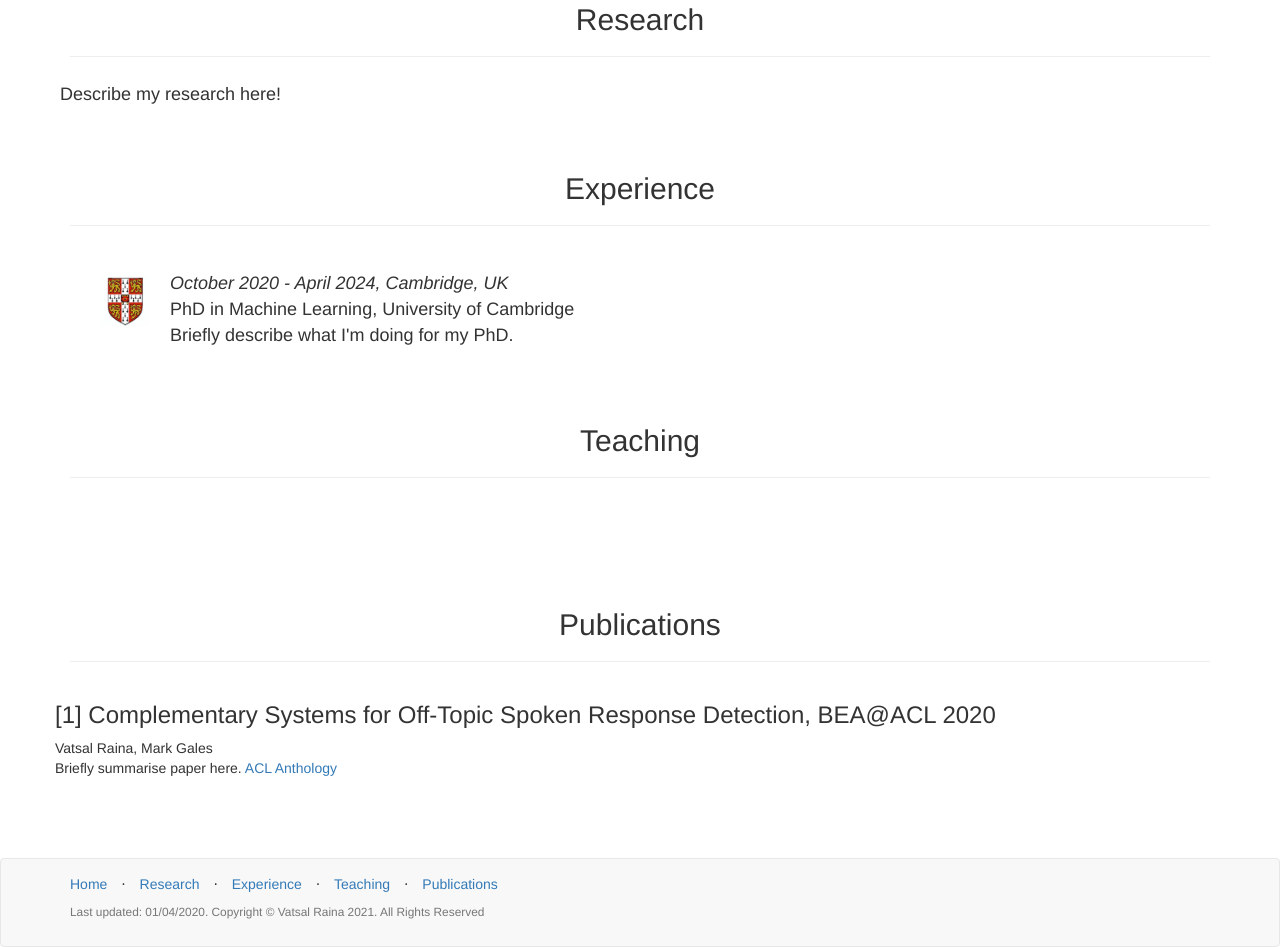
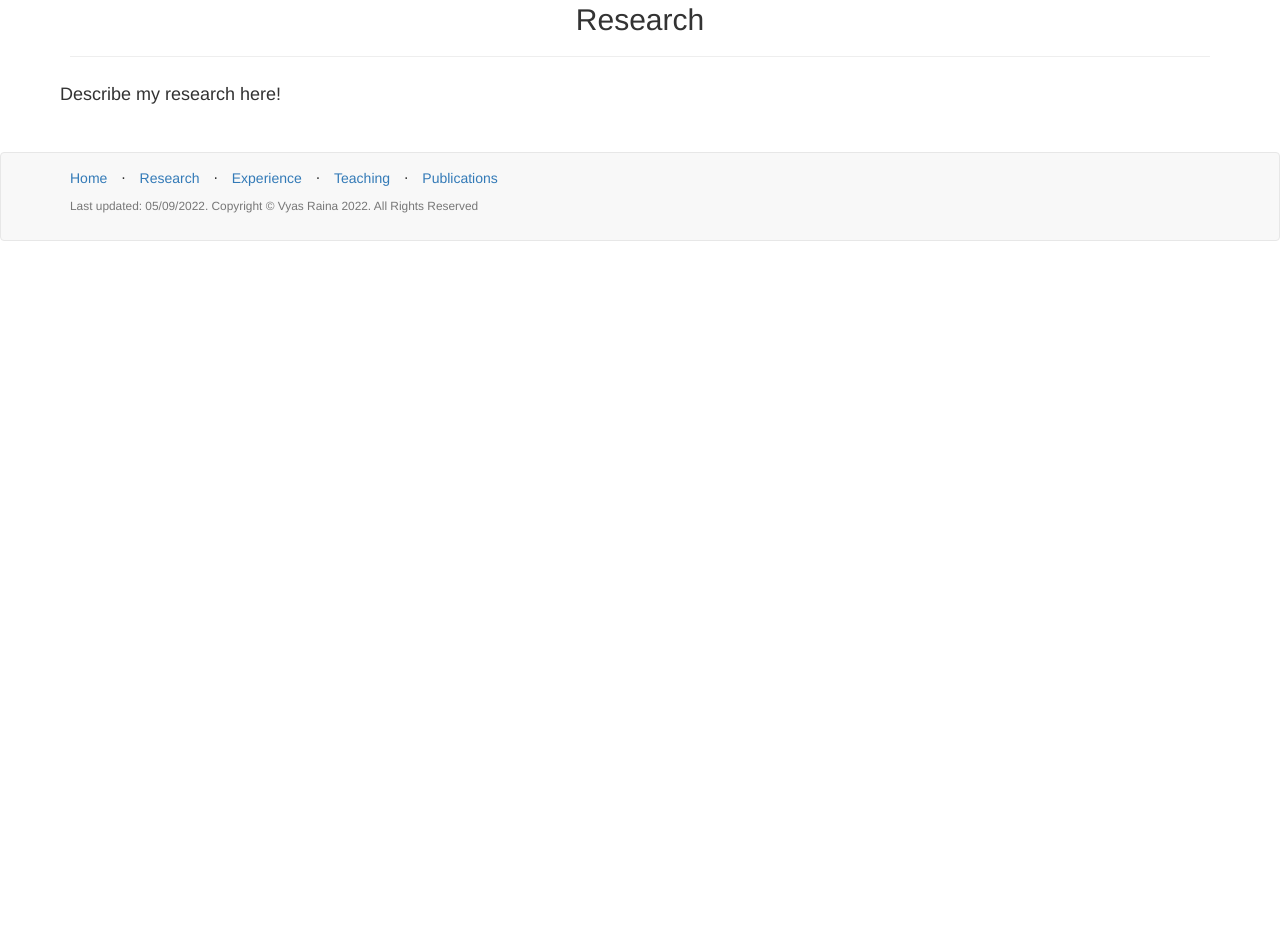
Before and after one commit to rainavyas/rainavyas.github.io, a plain HTML site: page index.html in a window 1280 px wide. Shown: the part 507-1454 px from the top of the page. After the commit the page ends 800 px from the top, so only its background shows below. Drawn offline with nearby package versions, Linux system fonts and the light colour scheme.

Commit message:
Update index.html

```diff
--- a/index.html
+++ b/index.html
@@ -73,7 +73,7 @@
     </section>
 
 
-    <section id="Publications">
+    <section id="News">
         <div class="content-section-a">
             <div class="container">
                 <h2 style="text-align:center">Research</h2>
@@ -93,171 +93,7 @@
         </div>
     </section>
 
-    <section id="about">
-        <div class="content-section-a">
-            <div class="container">
-                <h2 style="text-align:center">Experience</h2>
-                <hr>
-                <div class="row">
-		  <div class="fullcolumn">
-<p>
-<ul style="list-style-type:none;">
-<li>
-	<div class='timeline-item'>
-		<img class='timeline-image'  src="assets/uoc.jpg" width="50" height="50" float="left">
-		<div class='timeline-text'>
-			<p>
-			<i>October 2020 - April 2024, Cambridge, UK</i> <br/>
-			PhD in Machine Learning, University of Cambridge <br/>
-            Briefly describe what I'm doing for my PhD.
-        </p>
-		</div>
-	</div>
-</li>
-<!-- <li>
-	<div class='timeline-item'>
-		<img class='timeline-image' src="assets/google.png" width="50" height="50" float="left">
-		<div class='timeline-text'>
-			<p>
-			<i>June 2020 - September 2020, Remote</i> <br/>
-			Research Intern, Google Health <br/>
-			Worked on robust and efficient ensemble models with Dustin Tran, Andrew M. Dai and Balaji Lakshminarayanan.
-			</p>
-		</div>
-	</div>
-</li>
-<li>
-	<div class='timeline-item'>
-		<img class='timeline-image'  src="assets/google.png" width="50" height="50" float="left">
-		<div class='timeline-text'>
-			<p>
-			<i>June 2019 - September 2019, Cambridge, MA</i> <br/>
-			Research Intern, Google Brain<br/>
-			Worked on Bayesian neural networks with Jasper Snoek and Dustin Tran.
-			</p>
-		</div>
-	</div>
-</li>
-<li>
-	<div class='timeline-item'>
-		<img  class='timeline-image' src="assets/uoc.jpg" width="50" height="50" float="left">
-		<div class='timeline-text'>
-			<p>
-			<i>October 2016 - August 2017, Cambridge, UK</i> <br/>
-			MPhil in Machine Learning, Speech and Language Technology, University of Cambridge <br/>
-			Thesis: Designing neural network hardware accelerators using deep Gaussian processes.
-			</p>
-		</div>
-	</div>
-</li>
-<li>
-	<div class='timeline-item'>
-		<img class='timeline-image' src="assets/fb.png" width="50" height="50" float="left">
-		<div class='timeline-text'>
-			<p>
-			<i>June 2016 - September 2016, London, UK</i> <br/>
-			Software Engineer Intern, Facebook <br/>
-			Working on locations on Facebook.
-			</p>
-		</div>
-	</div>
-</li>
-<li>
-	<div class='timeline-item'>
-		<img class='timeline-image' src="assets/uoc.jpg" width="50" height="50" float="left">
-		<div class='timeline-text'>
-			<p>
-			<i>October 2013 - June 2016, Cambridge, UK</i> <br/>
-			BA in Computer Science with Mathematics, University of Cambridge <br/>
-			Churchill College
-			</p>
-		</div>
-	</div>
-</li>
-<li>
-	<div class='timeline-item'>
-		<img class='timeline-image' src="assets/fb.png" width="50" height="50" float="left">
-		<div class='timeline-text'>
-			<p>
-			<i>June 2015 - September 2015, Menlo Park, CA</i> <br/>
-			Software Engineer Intern, Facebook <br/>
-			Working on news feed ads.</p>
-		</div>
-	</div>
-</li>
-<li>
-	<div class='timeline-item'>
-		<img class='timeline-image' src="assets/imo.png" width="50" height="50" float="left">
-		<div class='timeline-text'>
-			<p>
-			<i>June 2013, Colombia</i> <br/>
-			Participant at the International Mathematical Olympiad <br/>
-			Earned a Bronze Medal</p>
-		</div>
-	</div>
-</li>
-<li>
-	<div class='timeline-item'>
-		<img class='timeline-image' src="assets/ioi.png" width="50" height="50" float="left">
-		<div class='timeline-text'>
-			<p>
-			<i>June 2012, Italy</i> <br/>
-			Participant at the International Olympiad in Informatics <br/>
-			Earned a Silver Medal</p>
-		</div>
-	</div>
-</li> -->
 
-
-</ul>
-</p>
-
-		  </div>
-                </div>
-            </div>
-        </div>
-    </section>
-
-
-    <section id="teaching">
-        <div class="content-section-a">
-            <div class="container">
-                <h2 style="text-align:center">Teaching</h2>
-                <hr>
-                <!-- <div class="row">
-		  <div class="fullcolumn">
-		  <p class="teaching-text">Supervised courses: Machine Learning, Discrete Mathematics, Artificial Intelligence.</p>
-		  <p class="teaching-text">
-		  Dissertations:
-		  <ul>
-		  <li class="teaching-item"> Zoltan Molnar-Saska, Undergraduate dissertation: <br/> Training robust agents in cooperative multi-agent reinforcement learning. </li>
-		  <li class="teaching-item"> Gergely Flamich, MPhil dissertation: <br/> Compression without quanization. </li>
-		  <li class="teaching-item"> Tudor Paraschivescu, Undergraduate dissertation: <br/> Library for MIRACLE compression.</li>
-		  </ul></p>
-		  </div>
-                </div> -->
-            </div>
-        </div>
-    </section>
-
-
-    <section id="projects">
-        <div class="content-section-a">
-            <div class="container">
-                <h2 style="text-align:center">Publications</h2>
-                <hr>
-                    <div class="row">
-                        <h3 class="section-heading" id="comp">[1] Complementary Systems for Off-Topic Spoken Response Detection, BEA@ACL 2020</h3>
-                        <p class="pub-item"> Vatsal Raina, Mark Gales <br/>
-Briefly summarise paper here.
-
-                        <a href="https://www.aclweb.org/anthology/2020.bea-1.4/">ACL Anthology</a></p>
-                    </div>
-
-                    <br /><br />
-            </div>
-        </div>
-    </section>
 
 
     <footer class="footer">
@@ -285,7 +121,7 @@ Briefly summarise paper here.
                             <a href="#projects">Publications</a>
                         </li>
                     </ul>
-                    <p class="copyright text-muted small">Last updated: 01/04/2020. Copyright &copy; Vatsal Raina 2021. All Rights Reserved</p>
+                    <p class="copyright text-muted small">Last updated: 05/09/2022. Copyright &copy; Vyas Raina 2022. All Rights Reserved</p>
                 </div>
             </div>
         </div>
```
